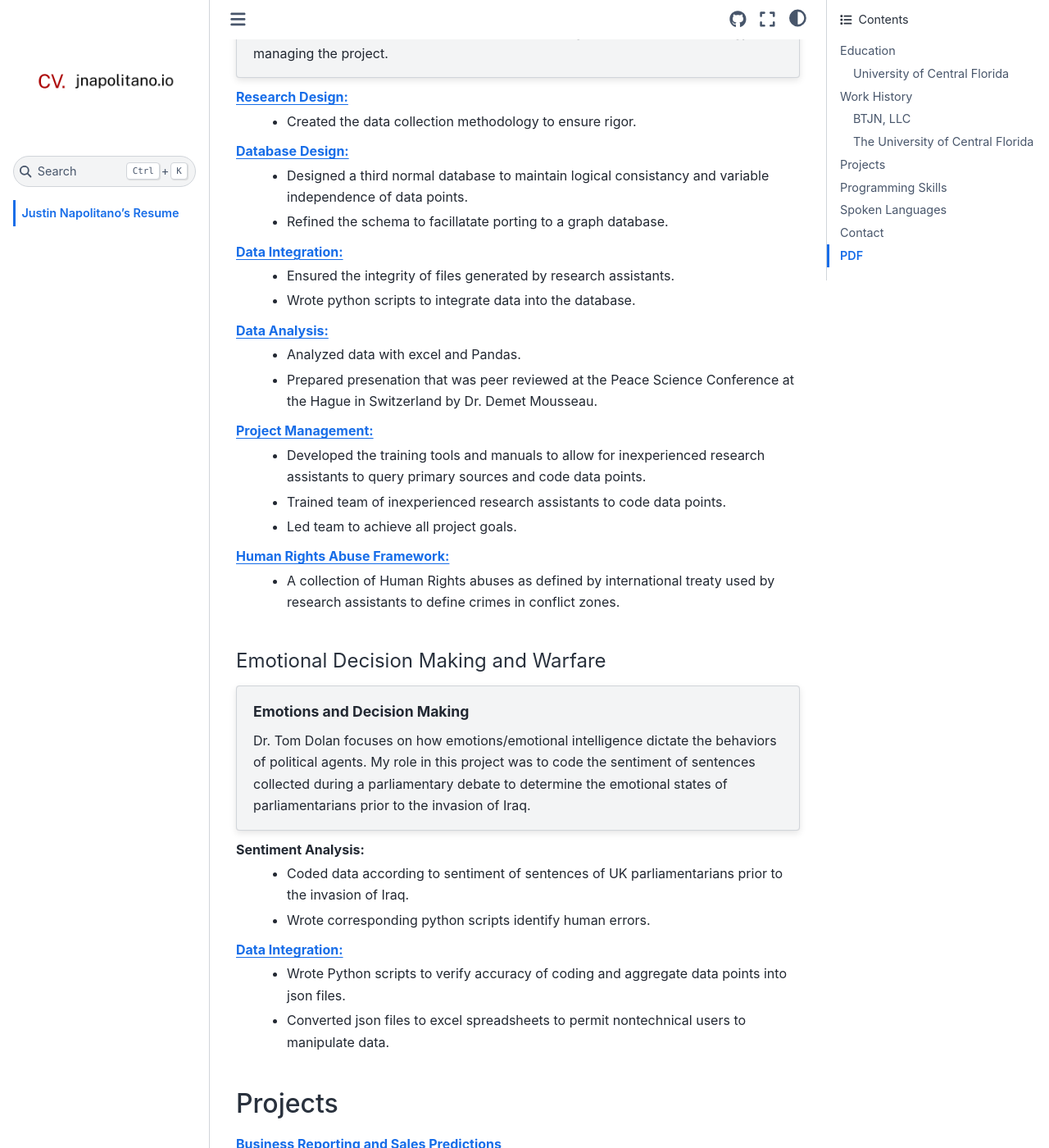
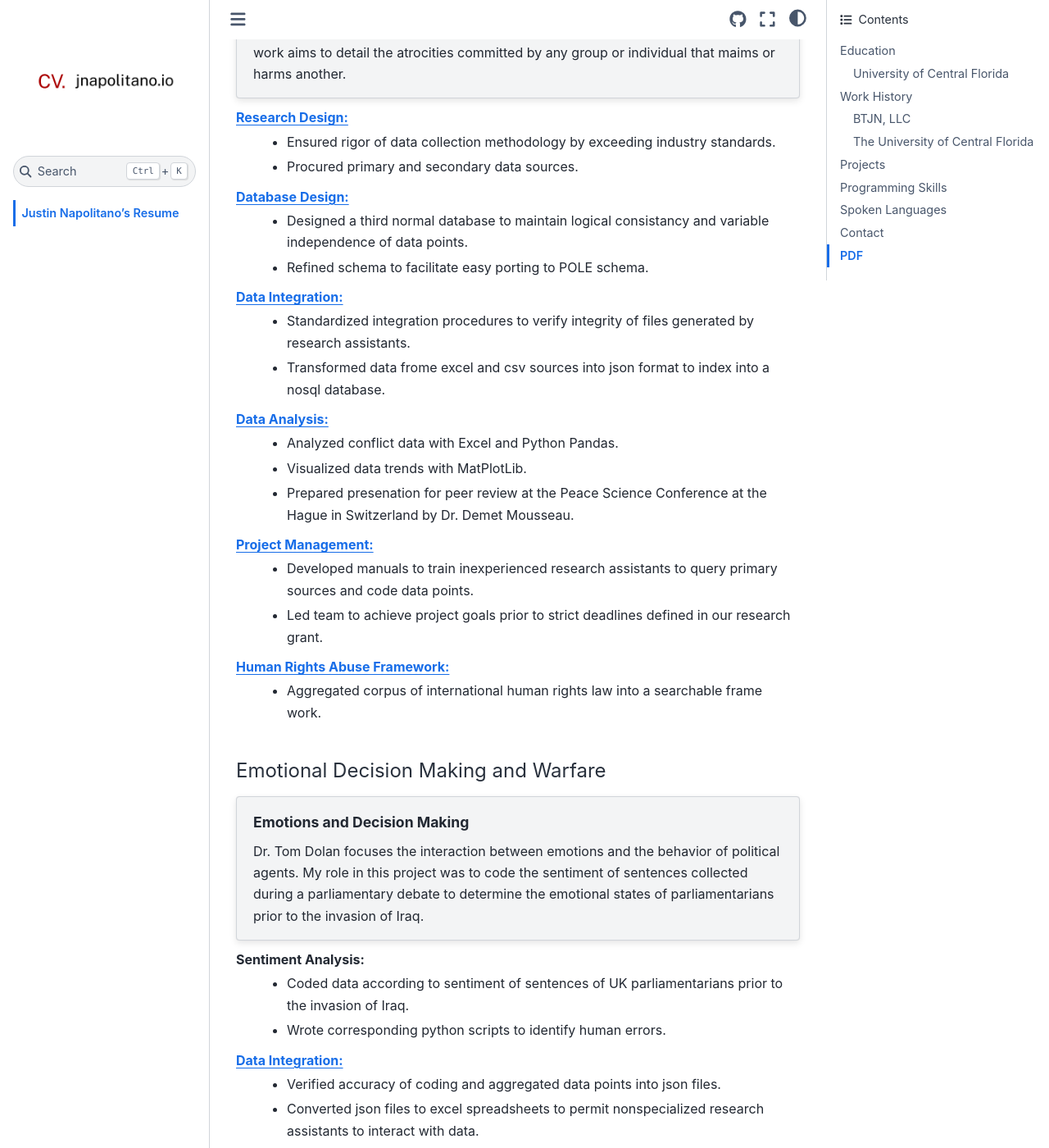
Before and after one commit to justin-napolitano/resume, a Sphinx documentation site: the page built from source/index.rst, in a window 1280 px wide and 1400 px high, scrolled down 2279 px. Shown: the whole window at 82% size. Built offline with Sphinx 7.4.7 and the Sphinx Book theme 1.1.4, drawn with Linux system fonts in a browser that asks for light colours; cross-references to code outside the pages are shown as plain code; some of the changed text lies outside the part shown.

Commit message:
autocommit on1645813473.505223

```diff
--- a/source/index.rst
+++ b/source/index.rst
@@ -58,9 +58,9 @@
 
 
 Notable Coursework:
-    * `Experimental Design in SAS <file:///Users/jnapolitano/Projects/cv/build/html/parts/data/experimental-design/index.html>`_
-    * `Political Analysis with SPSS <file:///Users/jnapolitano/Projects/cv/build/html/parts/analysis/political-analysis/sup-court/project-supcourt-masterpiececake/masterpiece-cake.html>`_
-    * Statistical Analysis with MiniTab
+    * `Experimental Design in SAS. <https://cv.jnapolitano.io/parts/data/experimental-design/sas/index.html>`_
+    * `Political Analysis with SPSS. <https://cv.jnapolitano.io/parts/analysis/political-analysis/sup-court/project-supcourt-masterpiececake/masterpiece-cake.html>`_
+    * Statistical Analysis with MiniTab.
 
 
 
@@ -91,6 +91,9 @@
     * `Locally transformed data <https://cv.jnapolitano.io/parts/data/data-integration/index.html>`_ with Python to increase value for clients.
     * Effectively managed the CRM with workflows and data pipelines.
 
+`Business Reporting and Sales Predictions <https://cv.jnapolitano.io/parts/analysis/business-analysis/index.html>`__
+    * Modeled retail sales with the SARINA, Holt-Winter, and Exponential Smoothing models in Python and Jupyter Notebooks.
+    * Identified model of greatest predcitivate power.
 
 .. _university_work_overview:
 
@@ -105,30 +108,30 @@
 
     The Turkish-Kurdish Conflict is an ongoing armed struggle taking place in Anatolia. The Turkish Government and armed groups terrorize each other and civilians. Our work aims to detail the atrocities committed by any group or individual that maims or harms another.
 
-    I was hired as a student to collect data for Dr. Demet Mousseau.  She later promoted to research lead and first author in return for creating the research methodology and managing the project.
 
 `Research Design: <https://cv.jnapolitano.io/parts/analysis/political-analysis/terrorism-conflict/project-turkish-kurdish/pdf.html>`_
-    * Created the data collection methodology to ensure rigor.
+    * Ensured rigor of data collection methodology by exceeding industry standards.
+    * Procured primary and secondary data sources.
 
 `Database Design: <https://cv.jnapolitano.io/parts/analysis/political-analysis/terrorism-conflict/project-turkish-kurdish/database_schema.html>`_
     * Designed a third normal database to maintain logical consistancy and variable independence of data points.
-    * Refined the schema to facillatate porting to a graph database.
+    * Refined schema to facilitate easy porting to POLE schema.
 
 `Data Integration: <https://cv.jnapolitano.io/parts/data/data-integration/index.html>`_
-    * Ensured the integrity of files generated by research assistants.
-    * Wrote python scripts to integrate data into the database.
+    * Standardized integration procedures to verify integrity of files generated by research assistants.
+    * Transformed data frome excel and csv sources into json format to index into a nosql database.
 
 `Data Analysis: <https://cv.jnapolitano.io/parts/analysis/political-analysis/terrorism-conflict/project-turkish-kurdish/analysis.html>`_
-    * Analyzed data with excel and Pandas.
-    * Prepared presenation that was peer reviewed at the Peace Science Conference at the Hague in Switzerland by Dr. Demet Mousseau.
+    * Analyzed conflict data with Excel and Python Pandas.
+    * Visualized data trends with MatPlotLib.
+    * Prepared presenation for peer review at the Peace Science Conference at the Hague in Switzerland by Dr. Demet Mousseau.
 
 `Project Management: <https://cv.jnapolitano.io/parts/analysis/political-analysis/terrorism-conflict/project-turkish-kurdish/pdf.html>`_
-    * Developed the training tools and manuals to allow for inexperienced research assistants to query primary sources and code data points.
-    * Trained team of inexperienced research assistants to code data points.
-    * Led team to achieve all project goals.
+    * Developed manuals to train inexperienced research assistants to query primary sources and code data points.
+    * Led team to achieve project goals prior to strict deadlines defined in our research grant.
 
 `Human Rights Abuse Framework: <https://cv.jnapolitano.io/parts/analysis/political-analysis/human-rights-law/index.html>`_
-    *  A collection of Human Rights abuses as defined by international treaty used by research assistants to define crimes in conflict zones.
+    * Aggregated corpus of international human rights law into a searchable frame work.
 
 .. _emotional_dec_making_overview:
 
@@ -137,35 +140,20 @@
 
 .. topic:: Emotions and Decision Making
 
-    Dr. Tom Dolan focuses on how emotions/emotional intelligence dictate the behaviors of political agents.  My role in this project was to code the sentiment of sentences collected during a parliamentary debate to determine the emotional states of parliamentarians prior to the invasion of Iraq.
+    Dr. Tom Dolan focuses the interaction between emotions and the behavior of political agents.  My role in this project was to code the sentiment of sentences collected during a parliamentary debate to determine the emotional states of parliamentarians prior to the invasion of Iraq.
 
 Sentiment Analysis:
     * Coded data according to sentiment of sentences of UK parliamentarians prior to the invasion of Iraq.
-    * Wrote corresponding python scripts identify human errors.
+    * Wrote corresponding python scripts to identify human errors.
 
 `Data Integration: <https://cv.jnapolitano.io/parts/data/data-integration/index.html>`_
-    * Wrote Python scripts to verify accuracy of coding and aggregate data points into json files.
-    * Converted json files to excel spreadsheets to permit nontechnical users to manipulate data.
+    * Verified accuracy of coding and aggregated data points into json files.
+    * Converted json files to excel spreadsheets to permit nonspecialized research assistants to interact with data.
 
 
 
 Projects
 #########
-
-`Business Reporting and Sales Predictions <https://cv.jnapolitano.io/parts/analysis/business-analysis/index.html>`__
-    * Reporting and Prediction projects I completed for retail chain of 57 locations.
-
-`Sphinx CV Template <https://cv.jnapolitano.io/parts/reference/build-this-site/index.html>`__
-    * A sphinx project that enables non-programmers to create a static website of their cv with sphinx and MarkDown.
-
-`Real Estate Professional Graph <https://cv.jnapolitano.io/parts/data/graph-database/index.html>`__
-    * Graph of real estate professionals in the United States.
-
-`Development Setup Scripts <https://cv.jnapolitano.io/parts/reference/configuration/index.html>`__
-    * Scripts and instructions that setup macs and \*nix systems for software development.
-
-`Google API <https://cv.jnapolitano.io/parts/python-development/google/index.html>`__
-    * A google api application that streamlines data pipelines for teams using the google productivity suite.
 
 `Supreme Court Metadata Graph <https://cv.jnapolitano.io/parts/analysis/political-analysis/sup-court/project-sup-court-meta-data-graph/index.html>`__
     * A graph of the metadata of every United States Supreme Court Case.
@@ -175,6 +163,18 @@
 
 `Gender Recognition in TensorFlow <https://cv.jnapolitano.io/parts/ml-ai/tensorflow/project-gender-recognition/index.html>`__
     * Identifying gender with TensorFlow
+
+`Real Estate Professional Graph <https://cv.jnapolitano.io/parts/data/graph-database/index.html>`__
+    * Graph of real estate professionals in the United States.
+
+`Google API <https://cv.jnapolitano.io/parts/python-development/google/index.html>`__
+    * A google api application that streamlines data pipelines for teams using the google productivity suite.
+
+`Sphinx CV Template <https://cv.jnapolitano.io/parts/reference/build-this-site/index.html>`__
+    * A sphinx project that enables non-programmers to create a static website of their cv with sphinx and MarkDown.
+
+`Development Setup Scripts <https://cv.jnapolitano.io/parts/reference/configuration/index.html>`__
+    * Scripts and instructions that setup macs and \*nix systems for software development.
 
 
 Programming Skills
@@ -213,7 +216,7 @@
 
 .. topic:: Print Me
 
-    Please print the linked pdf below.  It is a properly formatted latex pdf.  Printing this page to pdf will only render the html.
+    Please print the linked pdf below.  It is a properly formatted latex pdf.
 
 PDF Download Link:
     * :download:`RESUME PDF <pdf/justin_napolitano_resume.pdf>`
```
Also changed, not shown: other parts of source/index.rst (+6 -3 lines), 5 other files.
